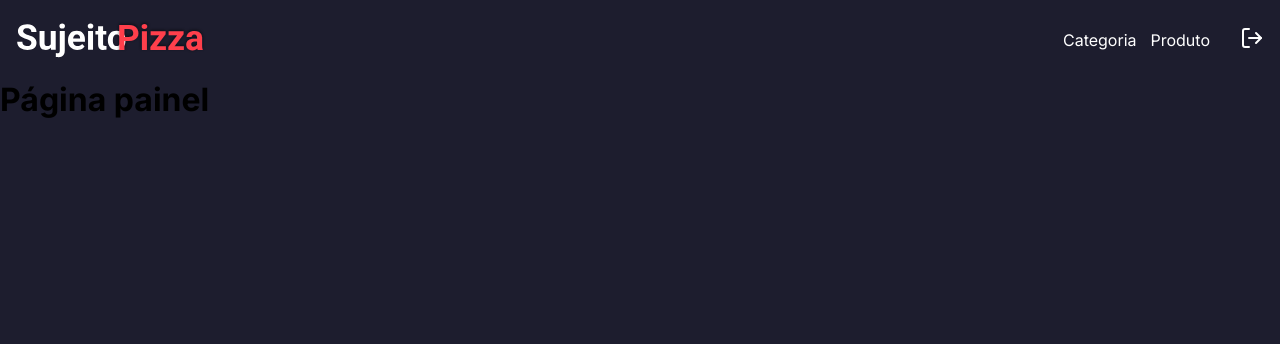
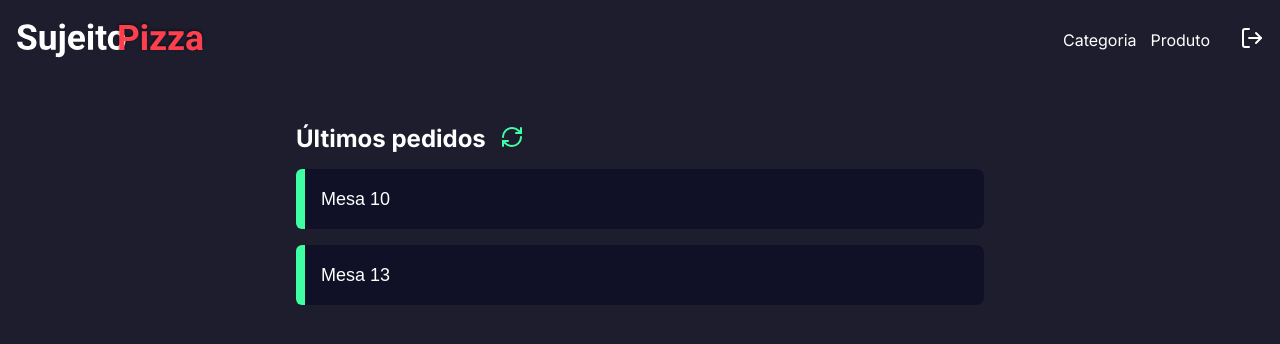
Before and after one commit to VictorLoures/pizzaria-curso-node-js, a Next.js app in the folder frontend/: page /dashboard in a window 1280 px wide. Shown: the top 344 px of the page. Built offline with nearby package versions, Linux system fonts and the light colour scheme.

Commit message:
Criando dashboard

```diff
--- a/frontend/src/app/dashboard/components/header/index.tsx
+++ b/frontend/src/app/dashboard/components/header/index.tsx
@@ -1,10 +1,20 @@
+"use client";
+
 import Link from "next/link";
 import styles from "./styles.module.scss";
 import Image from "next/image";
 import logoImg from "/public/logo.svg";
 import { LogOutIcon } from "lucide-react";
+import { deleteCookie } from "cookies-next";
+import { useRouter } from "next/navigation";
 
 export function Header() {
+  const router = useRouter();
+  async function handleLogout() {
+    deleteCookie("session", { path: "/" });
+    router.replace("/");
+  }
+
   return (
     <header className={styles.headerContainer}>
       <div className={styles.headeContent}>
@@ -22,7 +32,7 @@
         <nav>
           <Link href="/dashboard/category">Categoria</Link>
           <Link href="/dashboard/product">Produto</Link>
-          <form>
+          <form action={handleLogout}>
             <button type="submit">
               <LogOutIcon size={24} color="#FFF" />
             </button>
--- /dev/null
+++ b/frontend/src/app/dashboard/components/orders/index.tsx
@@ -0,0 +1,26 @@
+import { RefreshCw } from "lucide-react";
+import styles from "./styles.module.scss";
+
+export function Orders() {
+  return (
+    <main className={styles.container}>
+      <section className={styles.containerheader}>
+        <h1>Últimos pedidos</h1>
+        <button>
+          <RefreshCw size={24} color="#3fffa3" />
+        </button>
+      </section>
+      <section className={styles.listOrders}>
+        <button className={styles.orderItem}>
+          <div className={styles.tag}></div>
+          <span>Mesa 10</span>
+        </button>
+
+        <button className={styles.orderItem}>
+          <div className={styles.tag}></div>
+          <span>Mesa 13</span>
+        </button>
+      </section>
+    </main>
+  );
+}
--- /dev/null
+++ b/frontend/src/app/dashboard/components/orders/styles.module.scss
@@ -0,0 +1,54 @@
+.container {
+  max-width: 720px;
+  margin: 20px auto;
+  padding: 0 16px;
+
+  display: flex;
+  justify-content: space-between;
+  flex-direction: column;
+
+  h1 {
+    color: var(--white);
+  }
+}
+
+.containerheader {
+  display: flex;
+  gap: 14px;
+  margin-bottom: 16px;
+  margin-top: 24px;
+
+  button {
+    background: transparent;
+    border: 0;
+  }
+}
+
+.listOrders {
+  display: flex;
+  flex-direction: column;
+  gap: 16px;
+}
+
+.orderItem {
+  display: flex;
+  background-color: var(--dark-900);
+  align-items: center;
+  border: 0;
+  font-size: 18px;
+  border-radius: 8px;
+  color: var(--white);
+  transition: all 0.5s;
+
+  &:hover {
+    filter: brightness(1.2);
+  }
+}
+
+.tag {
+  width: 9px;
+  height: 60px;
+  background-color: var(--green-900);
+  border-radius: 6px 0 0 6px;
+  margin-right: 16px;
+}
--- a/frontend/src/app/dashboard/page.tsx
+++ b/frontend/src/app/dashboard/page.tsx
@@ -1,7 +1,9 @@
+import { Orders } from "./components/orders";
+
 export default function Dashboard() {
   return (
-    <div>
-      <h1>Página painel</h1>
-    </div>
+    <>
+      <Orders />
+    </>
   );
 }
```
